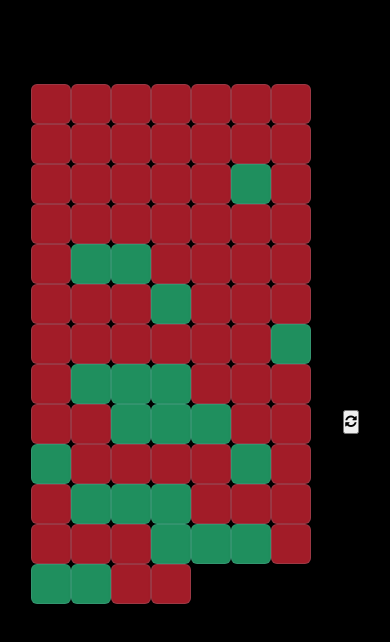
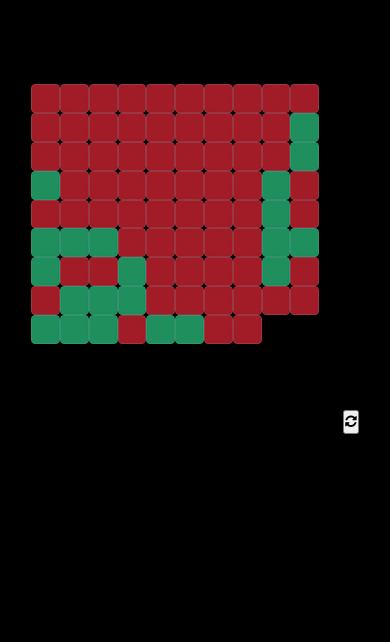
Before and after one commit to haydencordeiro/GameOfLifeSimulation-HTML-CSS-JS-, a plain HTML site: page index.html in a window 390 px wide. Drawn offline with Linux system fonts and the light colour scheme.

Commit message:
made changes again for mobile

```diff
--- a/style.css
+++ b/style.css
@@ -47,7 +47,7 @@ body {
 
 @media only screen and (max-width: 600px) {
   .grid {
-    height: 2.5rem;
-    width: 2.5rem;
+    height: 1.8rem;
+    width: 1.8rem;
   }
 }
```
